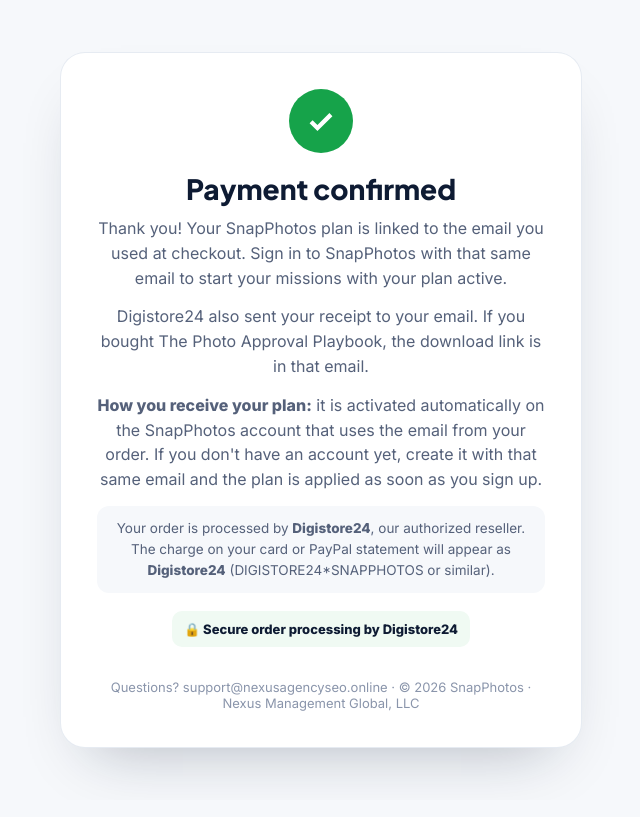
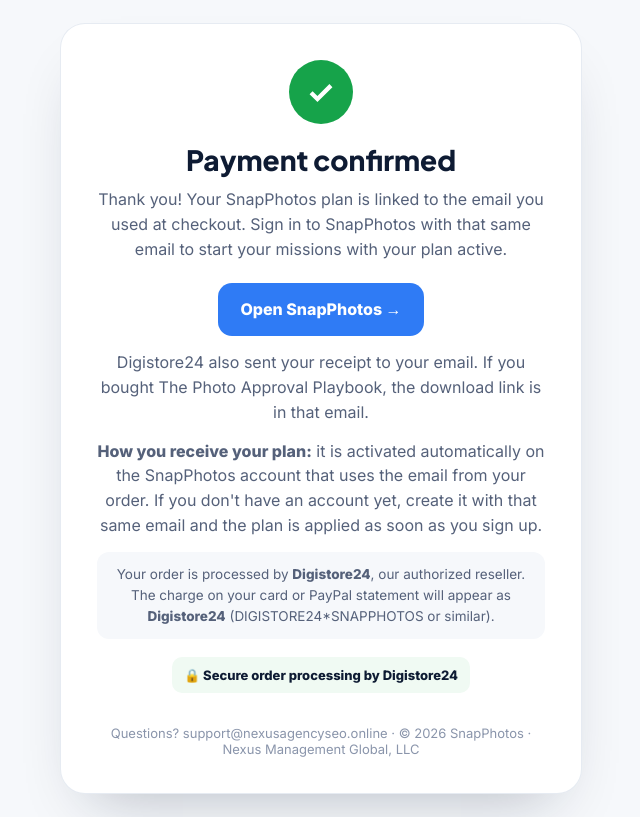
Before and after one commit to mandarrari-del/snapphotos-site, a plain HTML site: page obrigado.html in a window 1280 px wide. Shown: the whole page, without its empty margins (319-959 px from the left). Drawn offline with Linux system fonts and the light colour scheme.

Commit message:
Obrigado: botão Open SnapPhotos para o app
Co-Authored-By: Claude Opus 5.5 <noreply@anthropic.com>

```diff
--- a/obrigado.html
+++ b/obrigado.html
@@ -9,5 +9,6 @@ a.b{display:inline-block;margin-top:8px;background:#2F7BF5;color:#fff;text-decor
 small{display:block;margin-top:18px;color:#8a95ab;font-size:13px}</style></head><body><div class="c">
 <div class="ok"><svg viewBox="0 0 24 24"><path d="m5 12.5 4.5 4.5L19 7.5"/></svg></div><h1>Payment confirmed</h1>
 <p>Thank you! Your SnapPhotos plan is linked to the email you used at checkout. Sign in to SnapPhotos with that same email to start your missions with your plan active.</p>
+<p><a class="b" href="https://app.nexusagencyseo.online/login">Open SnapPhotos →</a></p>
 <p>Digistore24 also sent your receipt to your email. If you bought The Photo Approval Playbook, the download link is in that email.</p>
 <p><b>How you receive your plan:</b> it is activated automatically on the SnapPhotos account that uses the email from your order. If you don't have an account yet, create it with that same email and the plan is applied as soon as you sign up.</p><p style="font-size:13.5px;background:#f6f8fb;border-radius:12px;padding:12px;margin-top:6px">Your order is processed by <b>Digistore24</b>, our authorized reseller. The charge on your card or PayPal statement will appear as <b>Digistore24</b> (DIGISTORE24*SNAPPHOTOS or similar).</p><p style="display:inline-flex;align-items:center;gap:8px;background:#f0faf3;color:#0E1B33;border-radius:10px;padding:8px 12px;font-weight:700;font-size:13px;margin-top:4px">🔒 Secure order processing by Digistore24</p><small>Questions? support@nexusagencyseo.online · © 2026 SnapPhotos · Nexus Management Global, LLC</small></div></body></html>
```
